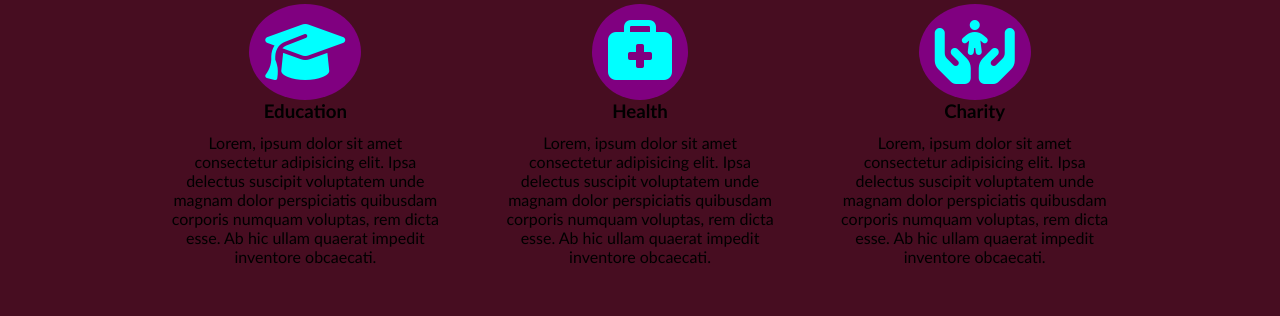
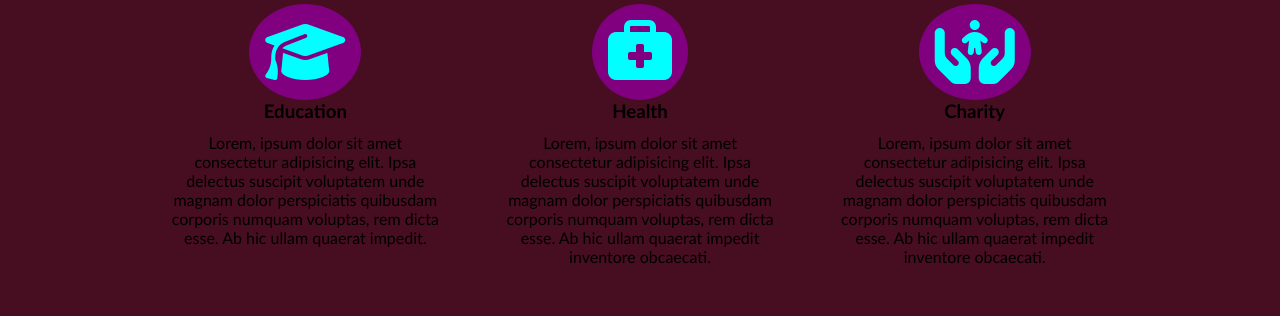
Before and after one commit to pasckydela/mawuena-foundation, a plain HTML site: page Index.html in a window 1280 px wide. Shown: the part 960-1276 px from the top of the page. Drawn offline with Linux system fonts and the light colour scheme.

Commit message:
Made with and by love

```diff
--- a/Index.html
+++ b/Index.html
@@ -51,7 +51,7 @@
                 Lorem, ipsum dolor sit amet consectetur adipisicing elit. Ipsa
                 delectus suscipit voluptatem unde magnam dolor perspiciatis
                 quibusdam corporis numquam voluptas, rem dicta esse. Ab hic
-                ullam quaerat impedit inventore obcaecati.
+                ullam quaerat impedit.
               </p>
             </div>
           </div>
```
